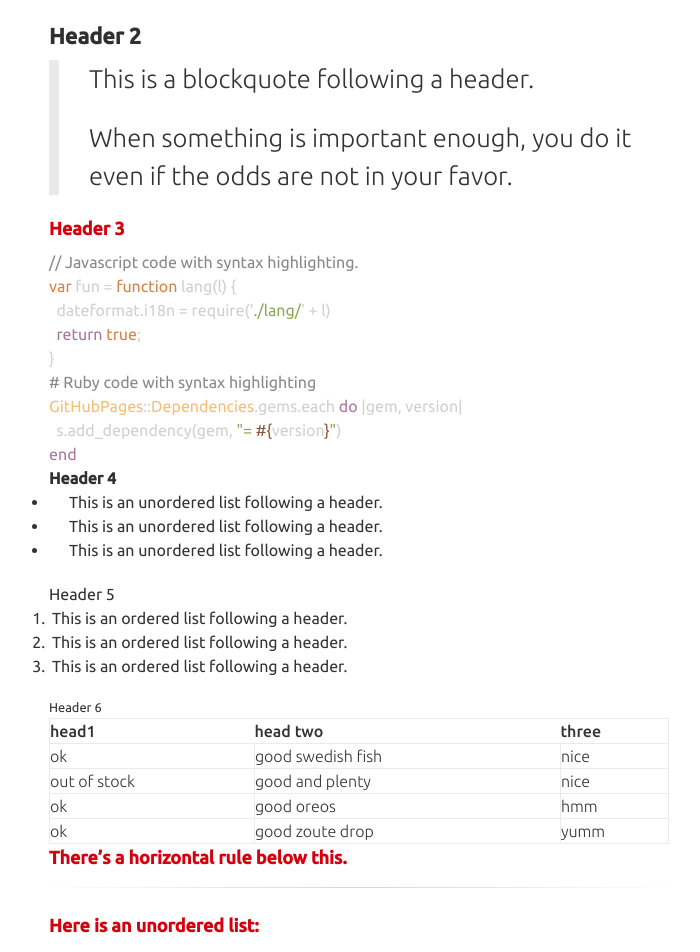
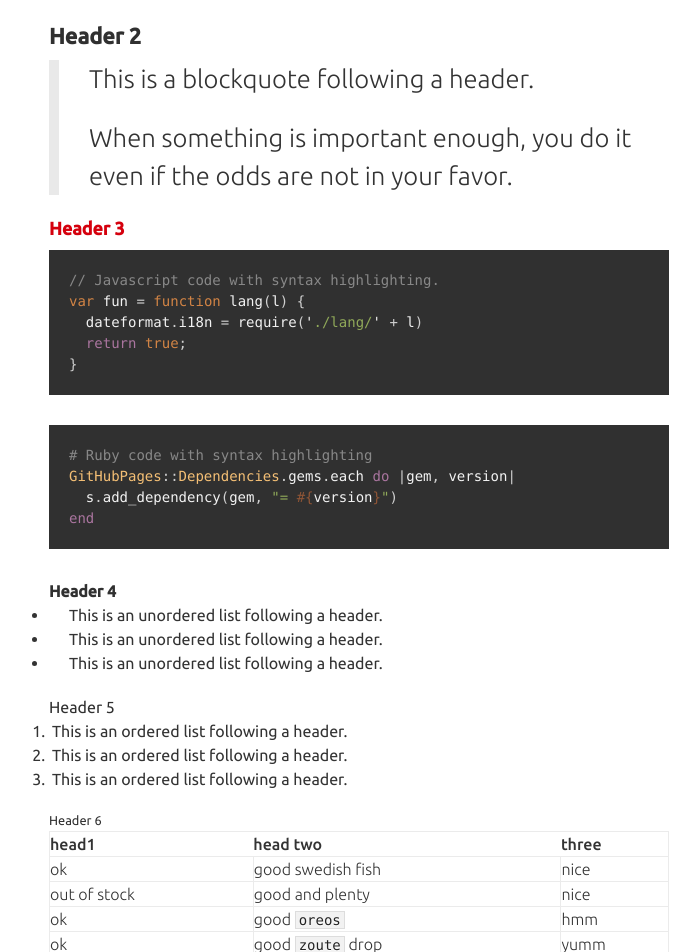
Before and after one commit to plenigo/plenigo.github.io, a Jekyll site: the page built from index.md, in a window 1280 px wide. Shown: the part 537-1489 px from the top of the page, without its empty margins (281-981 px from the left). Built offline with Jekyll 4.4.1, drawn with Linux system fonts in a browser that asks for light colours; some web fonts are replaced.

Commit message:
Create jekyll-theme-tactile.scss

```diff
--- a/_sass/jekyll-theme-tactile.scss
+++ b/_sass/jekyll-theme-tactile.scss
@@ -1,14 +1,3 @@
-
-
-/**
- * Set `margin-bottom` to maintain vertical rhythm
- */
-h1, h2, h3, h4, h5, h6,
-p, blockquote, pre,
-ul, ol, dl, figure,
-%vertical-rhythm {
-  margin-bottom: 30px / 2;
-}
 
 
 
@@ -361,3 +350,30 @@
 
 /* Mobile Portrait Size to Mobile Landscape Size (devices and browsers) */
 @media only screen and (max-width: 479px) { }
+
+code, pre {
+  margin-bottom: 30px;
+  font-family: Monaco, "Bitstream Vera Sans Mono", "Lucida Console", Terminal;
+  font-size: 14px;
+  color: #222;
+}
+
+code {
+  padding: 0 3px;
+  background-color: #f2f2f2;
+  border: solid 1px #ddd;
+}
+
+pre {
+  padding: 20px;
+  overflow: auto;
+  color: #f2f2f2;
+  text-shadow: none;
+  background: #303030;
+}
+pre code {
+  padding: 0;
+  color: #f2f2f2;
+  background-color: #303030;
+  border: none;
+}
```
